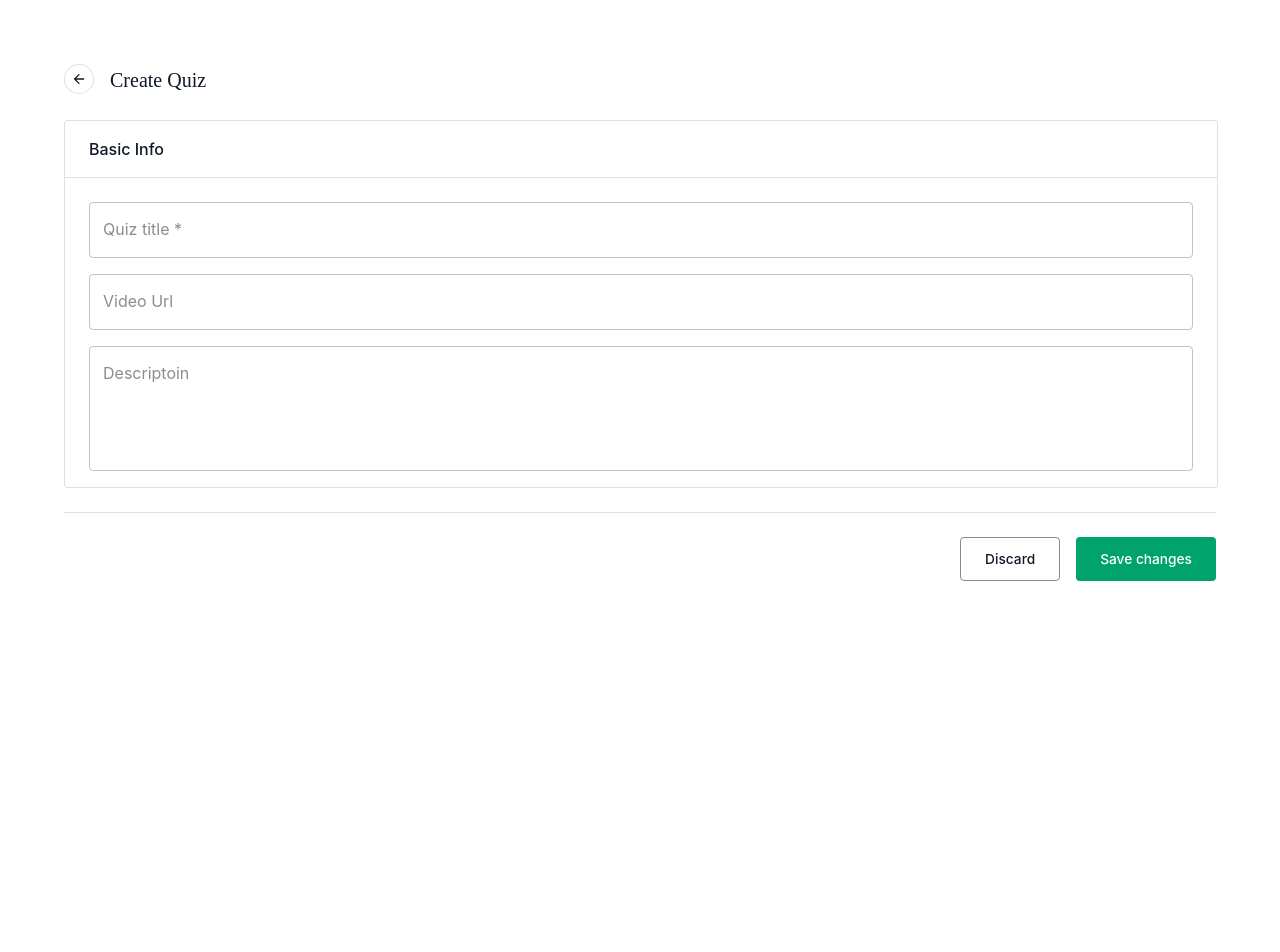
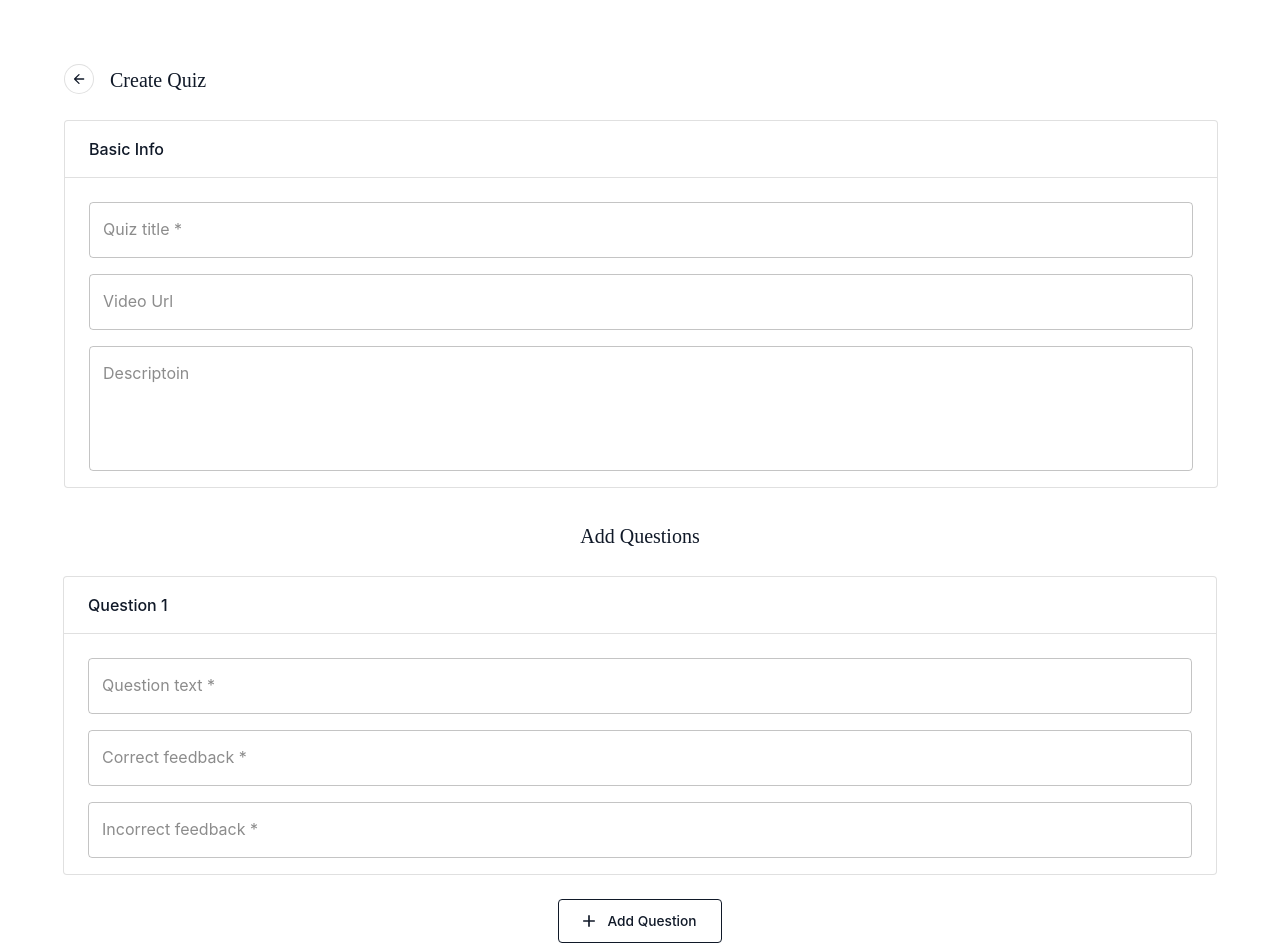
Before and after one commit to mmoussel/quiz-creator, a React (Create React App) app: page /quizzes/create-quiz in a window 1280 px wide. Shown: the top 952 px of the page. Before the commit the page ends 800 px from the top, so only its background shows below. Built offline with nearby package versions, Linux system fonts and the light colour scheme.

Commit message:
feat(create quiz): question form :sparkles:

```diff
--- a/src/components/shared/card-layout.component.tsx
+++ b/src/components/shared/card-layout.component.tsx
@@ -5,9 +5,10 @@ interface Props {
   title: string
   muiSX?: SxProps<Theme>
   children: React.ReactNode
+  rightComponent?: React.ReactNode
 }
 
-export const CardLayout: FC<Props> = ({ title, children, muiSX = {} }) => {
+export const CardLayout: FC<Props> = ({ title, children, muiSX = {}, rightComponent }) => {
   return (
     <Box
       sx={{
@@ -31,6 +32,8 @@ export const CardLayout: FC<Props> = ({ title, children, muiSX = {} }) => {
         <Typography variant='body1' fontWeight='fontWeightMedium'>
           {title}
         </Typography>
+
+        {rightComponent}
       </Box>
 
       <Box p={3} pb={2}>
--- a/src/pages/quizzes/components/index.ts
+++ b/src/pages/quizzes/components/index.ts
@@ -1 +1,3 @@
 export * from './basic-info.component'
+export * from './questions-form.component'
+export * from './question-form.component'
--- /dev/null
+++ b/src/pages/quizzes/components/question-form.component.tsx
@@ -0,0 +1,99 @@
+import { FC } from 'react'
+import { Box, IconButton, TextField } from '@mui/material'
+import { useFormContext } from 'react-hook-form'
+
+import { CardLayout, InputHelperErrorIcon } from '../../../components/shared'
+import { QuizForm } from '../../../types'
+import CloseIcon from '@mui/icons-material/Close'
+
+const requiredInputMessage = 'This input is required'
+
+interface Props {
+  questionIndex: number
+  canDelete: boolean
+  onDelete: (questionIndex: number) => void
+}
+
+export const QuestionForm: FC<Props> = ({ questionIndex, canDelete, onDelete }) => {
+  const {
+    register,
+    formState: { errors },
+  } = useFormContext<QuizForm>()
+
+  const currntQuestionErrors = errors.questions_answers?.[questionIndex]
+
+  return (
+    <CardLayout
+      title={`Question ${questionIndex + 1}`}
+      rightComponent={
+        canDelete && (
+          <IconButton disabled={!canDelete} onClick={() => onDelete(questionIndex)}>
+            <CloseIcon color='secondary' />
+          </IconButton>
+        )
+      }
+      muiSX={{
+        mb: 3,
+      }}
+    >
+      <TextField
+        label='Question text *'
+        fullWidth
+        {...register(`questions_answers.${questionIndex}.text`, {
+          required: {
+            value: true,
+            message: requiredInputMessage,
+          },
+        })}
+        error={currntQuestionErrors?.text ? true : false}
+        helperText={
+          currntQuestionErrors?.text && (
+            <InputHelperErrorIcon text={(currntQuestionErrors?.text?.message as string) || ''} />
+          )
+        }
+      />
+
+      <Box my={2} />
+
+      <TextField
+        label='Correct feedback *'
+        fullWidth
+        {...register(`questions_answers.${questionIndex}.feedback_true`, {
+          required: {
+            value: true,
+            message: requiredInputMessage,
+          },
+        })}
+        error={currntQuestionErrors?.feedback_true ? true : false}
+        helperText={
+          currntQuestionErrors?.feedback_true && (
+            <InputHelperErrorIcon
+              text={(currntQuestionErrors?.feedback_true?.message as string) || ''}
+            />
+          )
+        }
+      />
+
+      <Box my={2} />
+
+      <TextField
+        label='Incorrect feedback *'
+        fullWidth
+        {...register(`questions_answers.${questionIndex}.feedback_false`, {
+          required: {
+            value: true,
+            message: requiredInputMessage,
+          },
+        })}
+        error={currntQuestionErrors?.feedback_false ? true : false}
+        helperText={
+          currntQuestionErrors?.feedback_false && (
+            <InputHelperErrorIcon
+              text={(currntQuestionErrors?.feedback_false?.message as string) || ''}
+            />
+          )
+        }
+      />
+    </CardLayout>
+  )
+}
--- /dev/null
+++ b/src/pages/quizzes/components/questions-form.component.tsx
@@ -0,0 +1,71 @@
+import { Box, Button, Typography } from '@mui/material'
+import { useFieldArray, useFormContext } from 'react-hook-form'
+
+import AddIcon from '@mui/icons-material/Add'
+import { QuestionForm } from './question-form.component'
+
+const questionDefualtData = {
+  feedback_false: '',
+  feedback_true: '',
+  text: '',
+  answers: [],
+}
+
+export const QuestionsForm = () => {
+  const { control } = useFormContext()
+
+  const { fields, append, remove } = useFieldArray({
+    name: 'questions_answers',
+    control,
+    shouldUnregister: false,
+  })
+
+  const formsLength = fields.length
+
+  const onAddForm = () => {
+    append(questionDefualtData)
+  }
+
+  const onDeleteForm = (formIndex: number) => {
+    formsLength > 1 && remove(formIndex)
+  }
+
+  return (
+    <Box
+      sx={{
+        display: 'flex',
+        flexDirection: 'column',
+        alignItems: 'center',
+      }}
+    >
+      <Typography variant='h6'>Add Questions</Typography>
+
+      <Box mb={3} />
+
+      {fields.map(
+        (field, index) =>
+          field && (
+            <QuestionForm
+              questionIndex={index}
+              key={index.toString()}
+              canDelete={formsLength > 1}
+              onDelete={onDeleteForm}
+            />
+          ),
+      )}
+
+      <Button
+        startIcon={<AddIcon />}
+        variant='outlined'
+        onClick={onAddForm}
+        sx={{
+          borderColor: 'primary.main',
+          bgcolor: 'background.main',
+          ':hover': { borderColor: 'primary.main' },
+        }}
+      >
+        Add Question
+      </Button>
+    </Box>
+  )
+}
--- a/src/pages/quizzes/create-quiz.page.tsx
+++ b/src/pages/quizzes/create-quiz.page.tsx
@@ -3,14 +3,24 @@ import ArrowBackRoundedIcon from '@mui/icons-material/ArrowBackRounded'
 
 import { FormProvider, useForm } from 'react-hook-form'
 import { useNavigate } from 'react-router-dom'
-import { BasicInfo } from './components'
+import { BasicInfo, QuestionsForm } from './components'
+import { QuizForm } from '../../types'
 
 const CreateQuiz = () => {
   const navigate = useNavigate()
 
-  const methods = useForm({
+  const methods = useForm<QuizForm>({
     defaultValues: {
       title: '',
+      url: '',
+      description: '',
+      questions_answers: [
+        {
+          feedback_false: '',
+          feedback_true: '',
+          text: '',
+        },
+      ],
     },
   })
 
@@ -54,6 +64,10 @@ const CreateQuiz = () => {
       <FormProvider {...methods}>
         <form id='create-quiz-form' onSubmit={handleSubmit(onSubmitForm)}>
           <BasicInfo />
+
+          <Box my={4} />
+
+          <QuestionsForm />
         </form>
       </FormProvider>
 
--- /dev/null
+++ b/src/types/index.ts
@@ -0,0 +1 @@
+export * from './quiz.types'
```
Also changed, not shown: src/types/quiz.types.ts (added, +12 -0 lines), .eslintrc.json.
